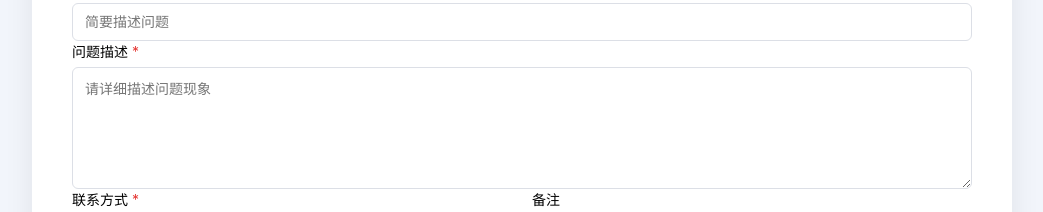
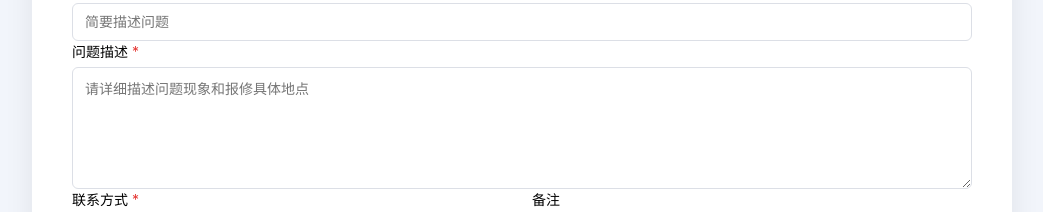
Before and after one commit to skyxujian/yangmao-radar, a plain HTML site: page repair.html in a window 1280 px wide. Shown: the part 281-493 px from the top of the page, without its empty margins (118-1161 px from the left). Drawn offline with Linux system fonts and the light colour scheme.

Commit message:
Update repair.html

```diff
--- a/repair.html
+++ b/repair.html
@@ -140,7 +140,7 @@
 
     <div class="group">
       <label>问题描述 <span>*</span></label>
-      <textarea id="description" placeholder="请详细描述问题现象"></textarea>
+      <textarea id="description" placeholder="请详细描述问题现象和报修具体地点"></textarea>
     </div>
 
     <div class="row">
```
